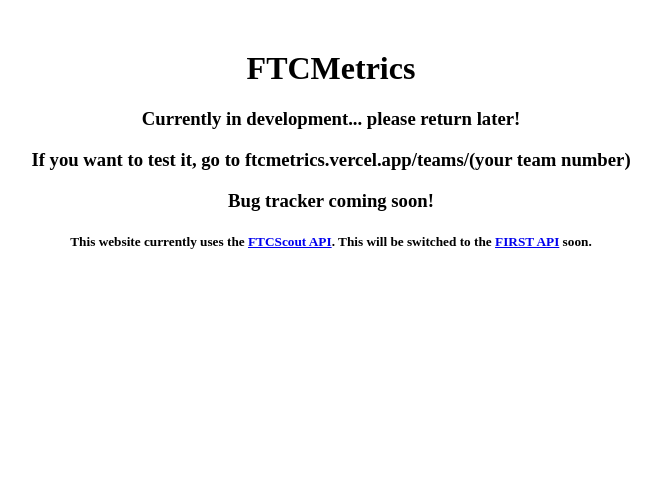
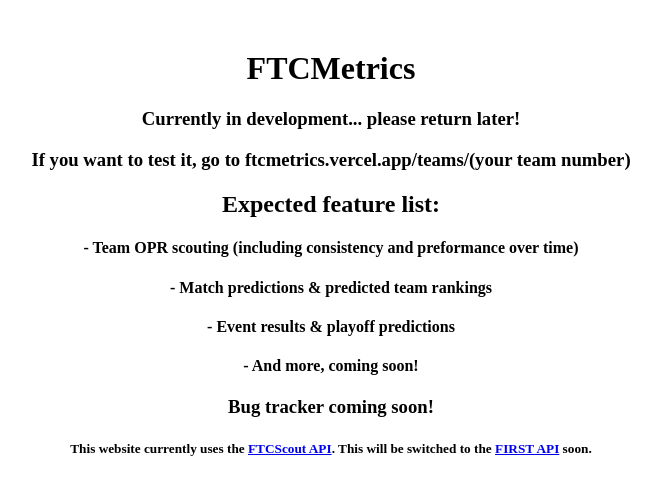
Before and after one commit to ejw12-github/test-site, a Next.js app: page / in a window 1280 px wide. Shown: the top 494 px of the page, without its empty margins (309-970 px from the left). Built offline with nearby package versions, Linux system fonts and the light colour scheme.

Commit message:
Update index.js

```diff
--- a/pages/index.js
+++ b/pages/index.js
@@ -4,6 +4,11 @@
       <h1>FTCMetrics</h1>
       <h3>Currently in development... please return later!</h3>
       <h3>If you want to test it, go to ftcmetrics.vercel.app/teams/(your team number)</h3>
+      <h2>Expected feature list:</h2>
+      <h4>- Team OPR scouting (including consistency and preformance over time)</h4>
+      <h4>- Match predictions & predicted team rankings</h4>
+      <h4>- Event results & playoff predictions</h4>
+      <h4>- And more, coming soon!</h4>
       <h3>Bug tracker coming soon!</h3>
       <h5>This website currently uses the <a href="https://ftcscout.org/api">FTCScout API</a>. This will be switched to the <a href="https://ftc-events.firstinspires.org/api-docs/index.html">FIRST API</a> soon.</h5>
     </div>
```
